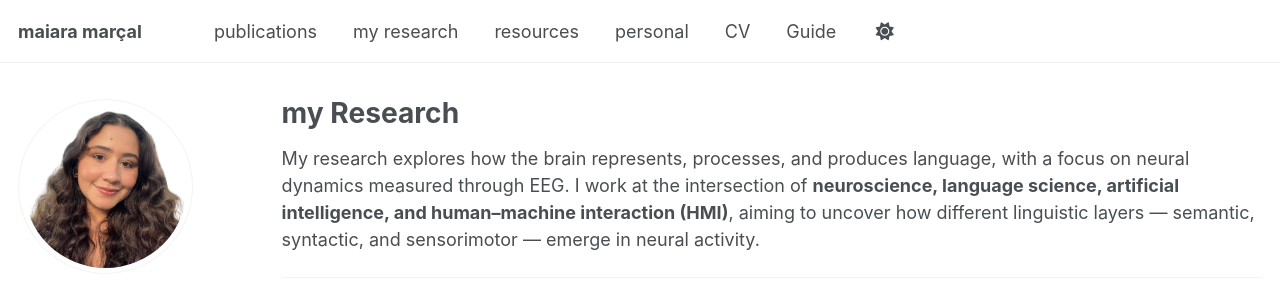
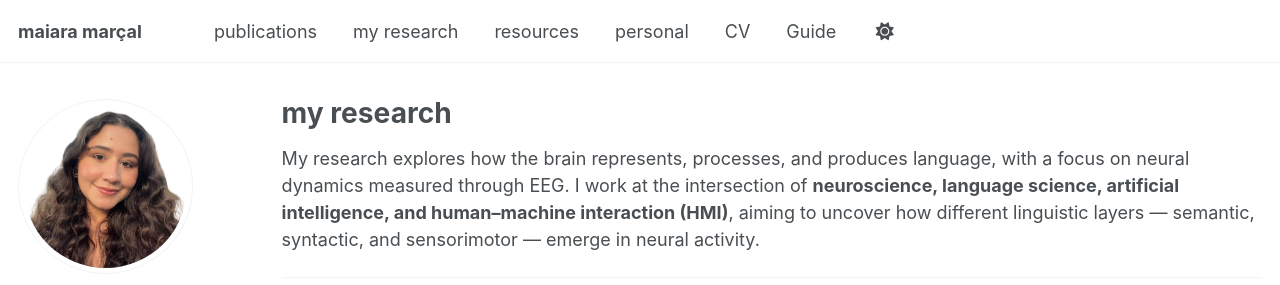
Before and after one commit to maiaramaaraujo/maiaramaaraujo.github.io, a Jekyll site: the page built from _pages/my-research.md, in a window 1280 px wide and 900 px high. Shown: the top 285 px of the window. Built offline with Jekyll 4.4.1, drawn with Linux system fonts in a browser that asks for light colours; a script that is not in the unit is left out.

```diff
--- a/_pages/my-research.md
+++ b/_pages/my-research.md
@@ -1,6 +1,6 @@
 ---
 layout: archive
-title: "my Research"
+title: "my research"
 permalink: /my-research/
 author_profile: true
 ---
```
